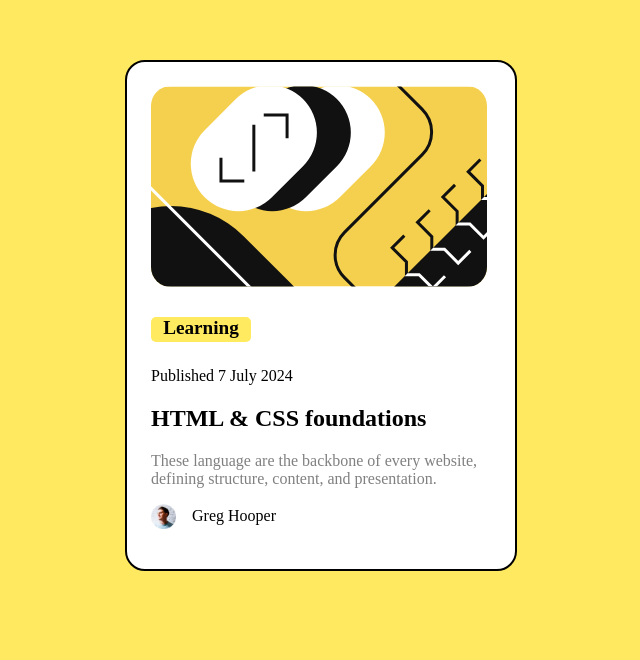
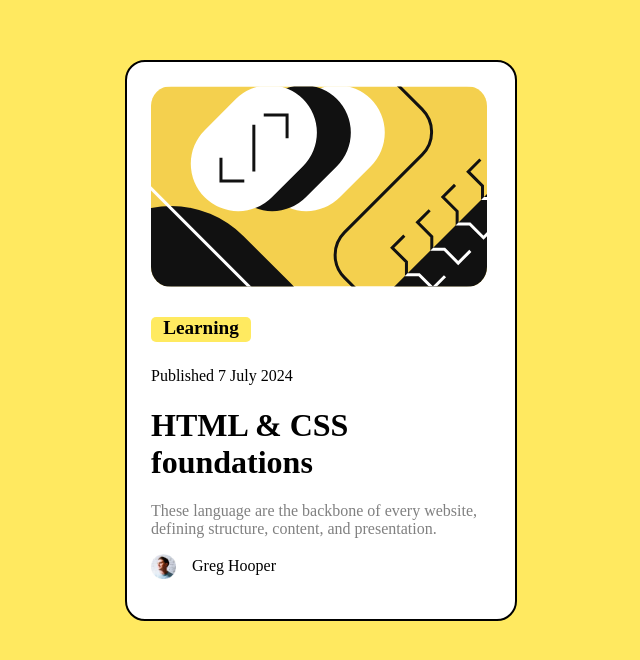
Before and after one commit to Parthh191/Blog_Preview_Card, a plain HTML site: page index.html in a window 1280 px wide. Shown: the part 248-908 px from the top of the page, without its empty margins (319-959 px from the left). Drawn offline with Linux system fonts and the light colour scheme.

Commit message:
Update index.html

```diff
--- a/index.html
+++ b/index.html
@@ -14,7 +14,7 @@
             <div >
               <h4>Learning</h4>
               <p>Published 7 July 2024</p>
-              <h2>HTML & CSS foundations</h2>
+              <h1>HTML & CSS foundations</h1>
               <p class="content">These language are the backbone of every website, defining structure, content, and presentation.</p>
               <p><img src="img/avtar.webp" alt="Greg" width="64" height="64"> <a >Greg Hooper</a></p>
             </div>
```
